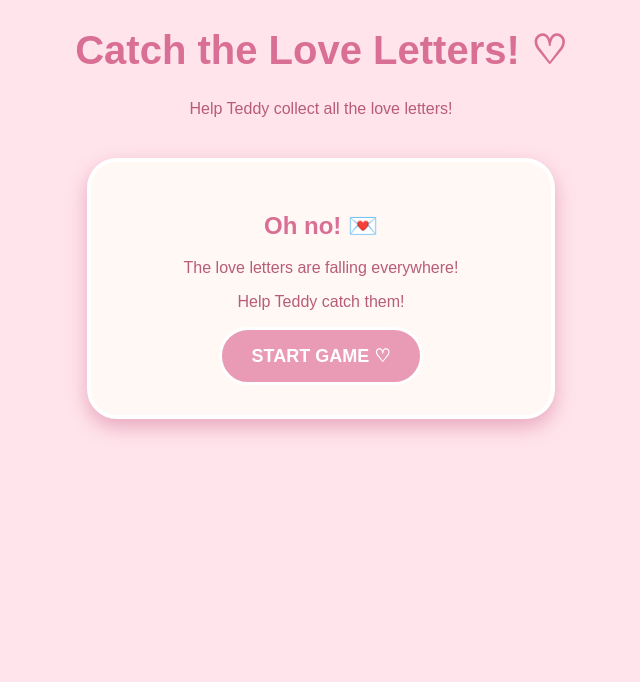
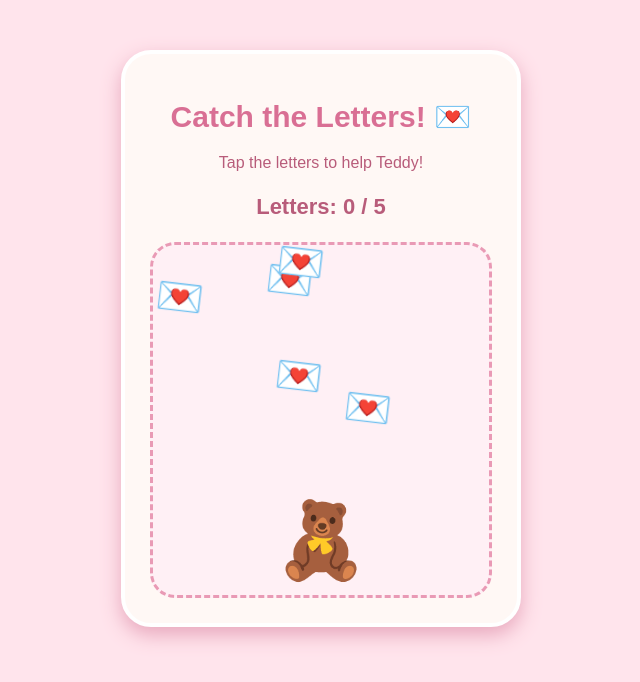
Before and after one commit to devanogasta-boop/mensive-letter, a plain HTML site: page index.html in a window 1280 px wide. Both pictures are taken after a click on the button "START GAME ♡". Shown: the whole page, without its empty margins (319-959 px from the left). Drawn offline with Linux system fonts and the light colour scheme.

Commit message:
Update index.html

```diff
--- a/index.html
+++ b/index.html
@@ -1,9 +1,9 @@
-
 <!DOCTYPE html>
 <html>
+<head>
+    <title>Mensive Letter ♡</title>
 
-<head>
-    <title>Mensive Letter</title>
+    <meta name="viewport" content="width=device-width, initial-scale=1.0">
 
     <style>
         body {
@@ -11,22 +11,25 @@
             font-family: Arial, sans-serif;
             text-align: center;
             color: #b85c7a;
+            margin: 0;
+            padding: 20px;
         }
 
         h1 {
             color: #d96f94;
-            font-size: 40px;
+            font-size: 30px;
         }
 
         .card {
             background: #fff8f5;
-            width: 80%;
+            width: 90%;
             max-width: 400px;
-            margin: 40px auto;
-            padding: 30px;
+            margin: 30px auto;
+            padding: 25px;
             border-radius: 30px;
             border: 4px solid white;
             box-shadow: 0 8px 20px #e8a8bd;
+            box-sizing: border-box;
         }
 
         h2 {
@@ -37,23 +40,69 @@
             background: #e99ab5;
             color: white;
             border: 3px solid white;
-            padding: 15px 30px;
+            padding: 14px 25px;
             border-radius: 30px;
-            font-size: 18px;
+            font-size: 17px;
             font-weight: bold;
             cursor: pointer;
         }
+
+        button:active {
+            transform: scale(0.95);
+        }
+
+        .hidden {
+            display: none;
+        }
+
+        #gameArea {
+            background: #fff0f5;
+            border: 3px dashed #e99ab5;
+            border-radius: 25px;
+            height: 350px;
+            position: relative;
+            overflow: hidden;
+            margin-top: 20px;
+        }
+
+        #teddy {
+            font-size: 75px;
+            position: absolute;
+            bottom: 10px;
+            left: 50%;
+            transform: translateX(-50%);
+        }
+
+        .letter {
+            position: absolute;
+            font-size: 38px;
+            border: none;
+            background: transparent;
+            padding: 0;
+            animation: float 2s infinite ease-in-out;
+        }
+
+        @keyframes float {
+            0% { transform: translateY(0px) rotate(-8deg); }
+            50% { transform: translateY(-12px) rotate(8deg); }
+            100% { transform: translateY(0px) rotate(-8deg); }
+        }
+
+        #score {
+            font-size: 22px;
+            font-weight: bold;
+        }
     </style>
-
 </head>
 
 <body>
 
-    <h1>Catch the Love Letters! ♡</h1>
+    <!-- OPENING -->
+    <div class="card" id="opening">
 
-    <p>Help Teddy collect all the love letters!</p>
+        <h1>Catch the Love Letters! ♡</h1>
 
-    <div class="card">
+        <p>Help Teddy collect all the love letters!</p>
 
         <h2>Oh no! 💌</h2>
 
@@ -61,10 +110,135 @@
 
         <p>Help Teddy catch them!</p>
 
-        <button>START GAME ♡</button>
+        <button onclick="startGame()">START GAME ♡</button>
 
     </div>
 
+
+    <!-- GAME -->
+    <div class="card hidden" id="gameScreen">
+
+        <h1>Catch the Letters! 💌</h1>
+
+        <p>Tap the letters to help Teddy!</p>
+
+        <p id="score">Letters: 0 / 5</p>
+
+        <div id="gameArea">
+
+            <div id="teddy">🧸</div>
+
+        </div>
+
+    </div>
+
+
+    <!-- FINISH -->
+    <div class="card hidden" id="finishScreen">
+
+        <h1>You did it! ♡</h1>
+
+        <p>All the letters have been collected!</p>
+
+        <div style="font-size: 80px;">🧸💌</div>
+
+        <h2>Good job!</h2>
+
+        <p>You helped Teddy collect all 5 letters!</p>
+
+        <button onclick="restartGame()">PLAY AGAIN ♡</button>
+
+    </div>
+
+
+    <script>
+
+        let collected = 0;
+
+        function startGame() {
+
+            document.getElementById("opening").classList.add("hidden");
+
+            document.getElementById("gameScreen").classList.remove("hidden");
+
+            collected = 0;
+
+            updateScore();
+
+            createLetters();
+
+        }
+
+
+        function createLetters() {
+
+            const gameArea = document.getElementById("gameArea");
+
+            // Hapus surat lama
+            document.querySelectorAll(".letter").forEach(letter => {
+                letter.remove();
+            });
+
+            // Buat 5 surat
+            for (let i = 0; i < 5; i++) {
+
+                const letter = document.createElement("button");
+
+                letter.innerHTML = "💌";
+
+                letter.className = "letter";
+
+                letter.style.left = Math.random() * 75 + "%";
+
+                letter.style.top = Math.random() * 65 + "%";
+
+                letter.onclick = function() {
+
+                    letter.remove();
+
+                    collected++;
+
+                    updateScore();
+
+                    if (collected === 5) {
+                        finishGame();
+                    }
+
+                };
+
+                gameArea.appendChild(letter);
+
+            }
+
+        }
+
+
+        function updateScore() {
+
+            document.getElementById("score").innerHTML =
+                "Letters: " + collected + " / 5";
+
+        }
+
+
+        function finishGame() {
+
+            document.getElementById("gameScreen").classList.add("hidden");
+
+            document.getElementById("finishScreen").classList.remove("hidden");
+
+        }
+
+
+        function restartGame() {
+
+            document.getElementById("finishScreen").classList.add("hidden");
+
+            document.getElementById("opening").classList.remove("hidden");
+
+        }
+
+    </script>
+
 </body>
-
 </html>
```
